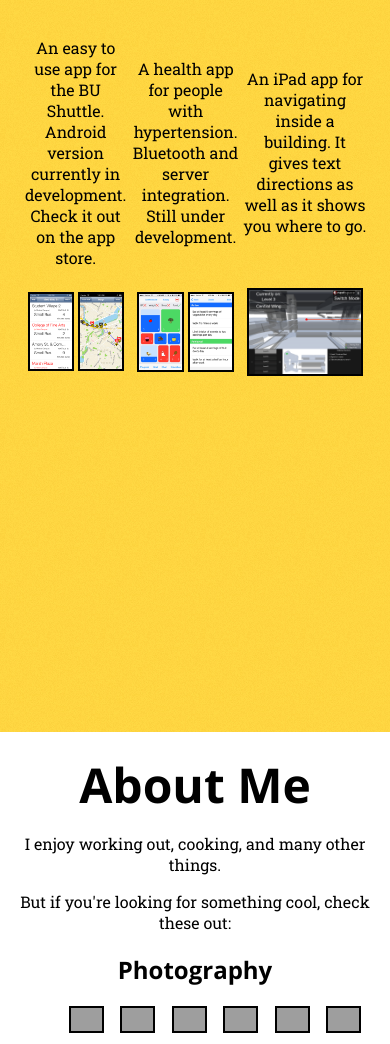
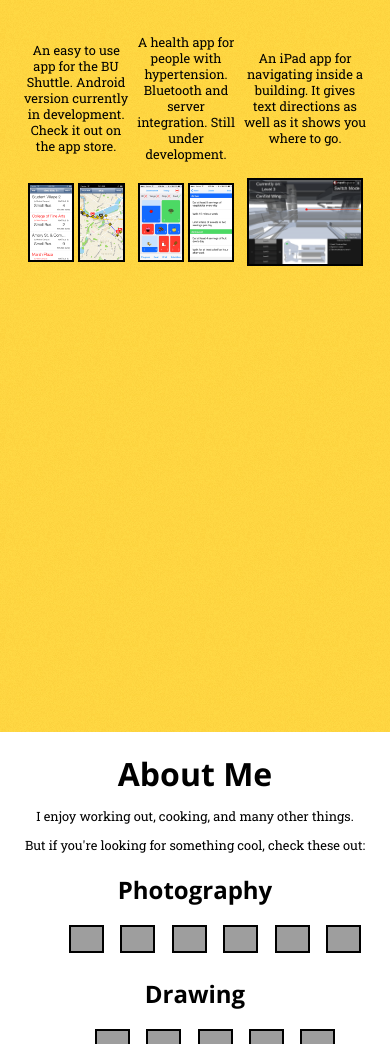
Before and after one commit to ross710/Personal_Website, a plain HTML site: page index.html in a window 390 px wide. Shown: the part 956-2000 px from the top of the page. Drawn offline with nearby package versions, Linux system fonts and the light colour scheme; grey boxes are pictures that could not be loaded.

Commit message:
Try scale again

```diff
--- a/website_style.css
+++ b/website_style.css
@@ -292,4 +292,8 @@ ul.interests li a{
 	div.page_container { padding-top: 20px}
    div.nav { display: none }
    h2 { font-size: 1.5em}
+   h1 { font-size: 2.0em}
+   p { font-size: 0.8em}
+
+
 }
```
